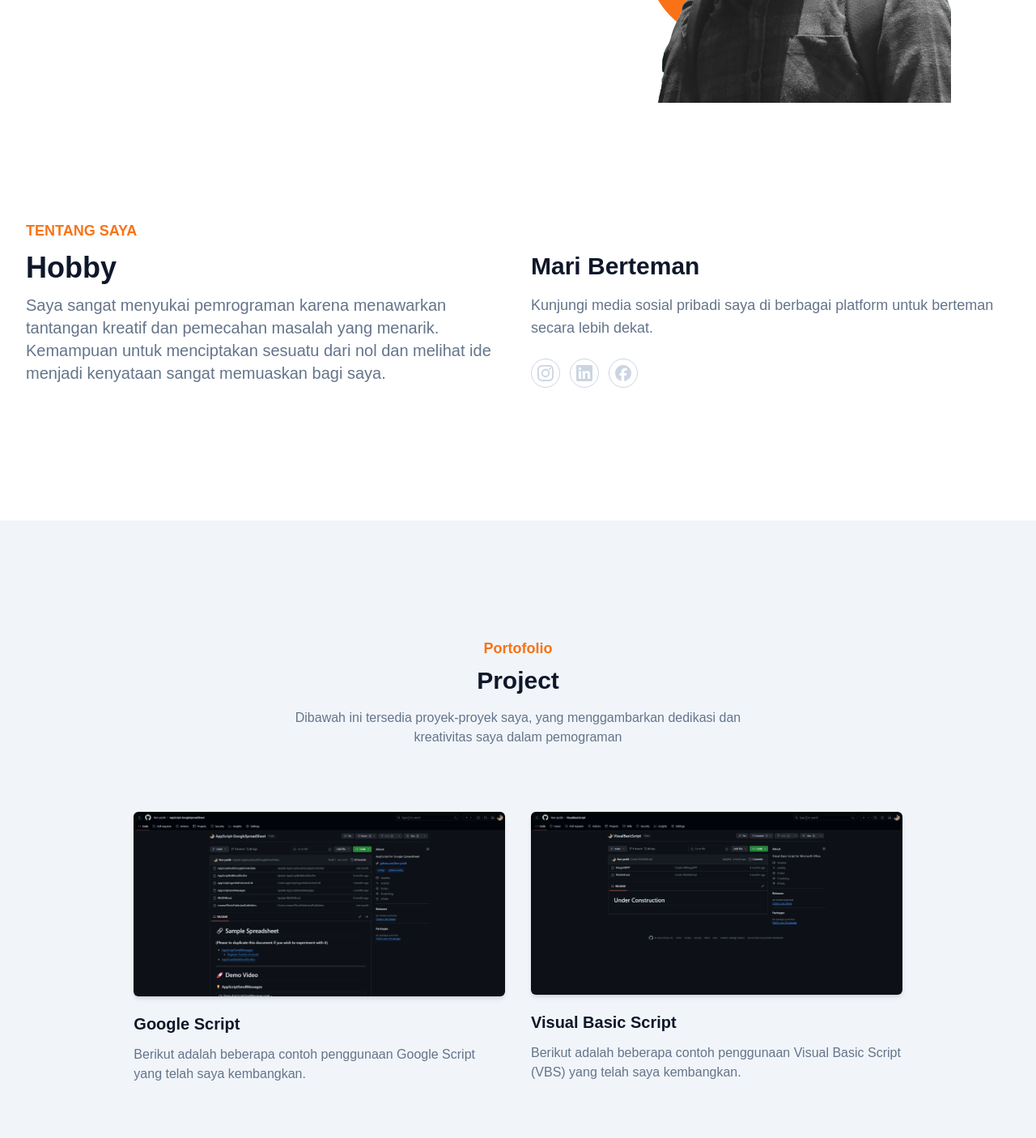
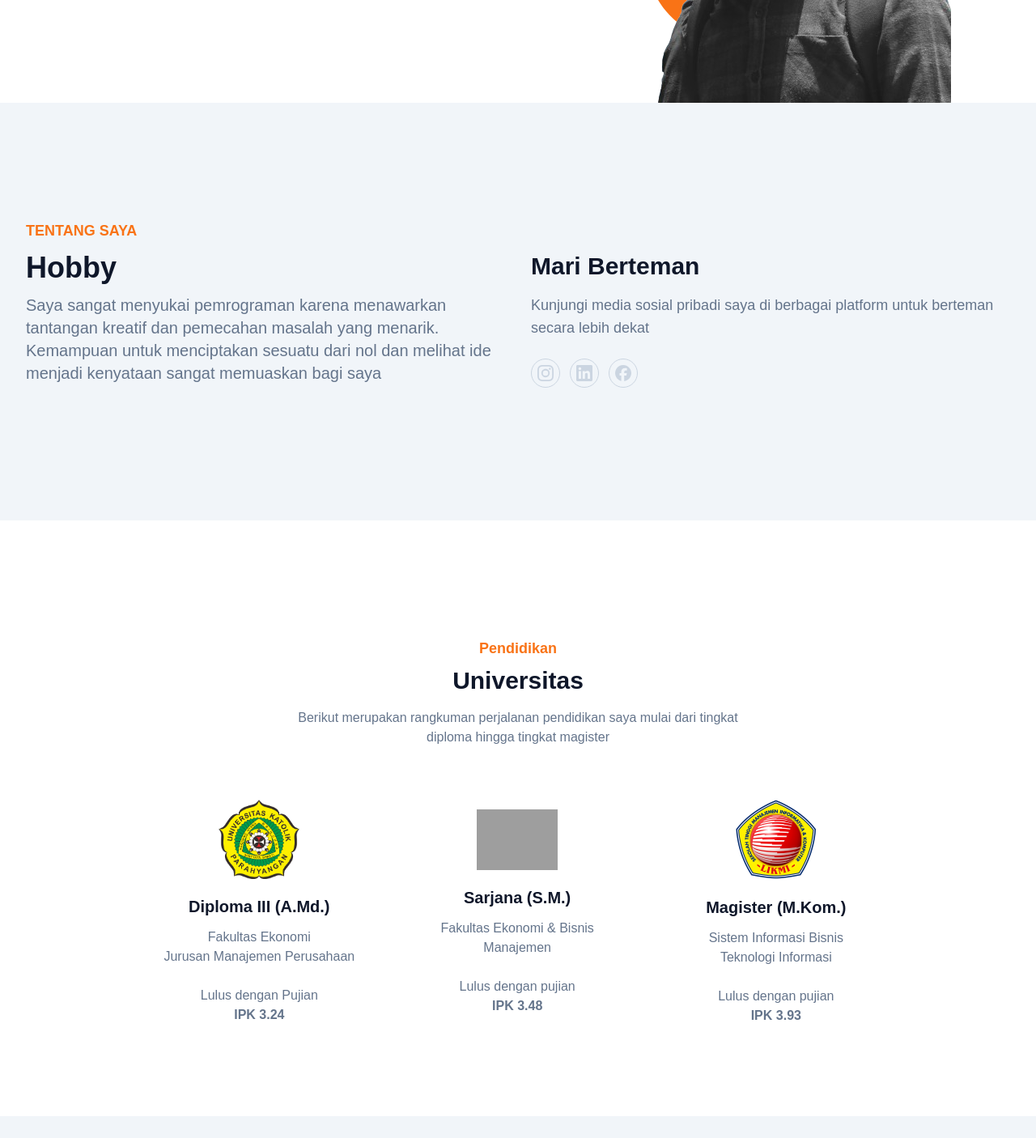
Before and after one commit to Ron-yos58/Portofolio-RS, a website: page index.html in a window 1280 px wide. Shown: the part 520-1926 px from the top of the page at 81% size. Drawn offline with nearby package versions, Linux system fonts and the light colour scheme; grey boxes are pictures that could not be loaded.

Commit message:
Update Index

```diff
--- a/index.html
+++ b/index.html
@@ -81,7 +81,7 @@
     </section>
     <!-- hero section end -->
     <!-- about section start -->
-    <section id="about" class="pt-36 pb-32">
+    <section id="about" class="pt-36 pb-32 bg-slate-100">
         <div class="container">
             <div class="flex flex-wrap">
                 <div class="w-full px-4 mb-10 lg:w-1/2">
@@ -90,12 +90,12 @@
                     <p class="font-medium text-base text-secondary max-w-xl lg:text-xl">
                         Saya sangat menyukai pemrograman karena menawarkan tantangan kreatif dan pemecahan masalah yang
                         menarik. Kemampuan untuk menciptakan sesuatu dari nol dan melihat ide menjadi kenyataan sangat
-                        memuaskan bagi saya.</p>
+                        memuaskan bagi saya</p>
                 </div>
                 <div class="w-full px-4 lg:w-1/2">
                     <h3 class="font-semibold text-dark text-2xl mb-4 lg:text-3xl lg:pt-10">Mari Berteman</h3>
                     <p class="font-medium text-base text-secondary mb-6 lg:text-lg">Kunjungi media sosial pribadi saya
-                        di berbagai platform untuk berteman secara lebih dekat.</p>
+                        di berbagai platform untuk berteman secara lebih dekat</p>
                     <div class="flex items-center">
                         <!-- instagram -->
                         <a href="https://www.instagram.com/ronald.sbastian58/" target="_blank"
@@ -133,6 +133,37 @@
         </div>
     </section>
     <!-- about section end -->
+    <!-- timeline section start -->
+    <section id="timeline" class="pt-36 pb-16 bg-white">
+        <div class="container">
+            <div class="w-full px-4">
+                <div class="max-w-xl mx-auto text-center mb-16">
+                    <h4 class="font-semibold text-lg text-primary mb-2">Pendidikan</h4>
+                    <h2 class="font-bold text-dark text-3xl mb-4">Universitas</h2>
+                    <p class=" font-medium text-md text-secondary">Berikut merupakan rangkuman perjalanan pendidikan saya mulai dari tingkat diploma hingga tingkat magister</p>
+                </div>
+                <div class="w-full px-4 flex flex-wrap items-center justify-center xl:w-10/12 xl:mx-auto text-center">
+                    <div class="mb-12 px-0 md:w-1/10 mx-auto space-x-8">
+                        <img src="unpar.png" alt="" style="width: 100px"  class="items-center mx-auto">
+                        <h3 class="font-semibold text-xl text-dark mt-5 mb-3">Diploma III (A.Md.)</h3>
+                        <p class="font-medium text-base text-secondary">Fakultas Ekonomi <br>Jurusan Manajemen Perusahaan <br><br>Lulus dengan Pujian <br><span class="font-bold">IPK 3.24</span></p>
+                    </div>
+                    <div class="mb-12 px-0 md:w-1/10 mx-auto space-x-8">
+                        <img src="https://res.cloudinary.com/startup-grind/image/upload/c_fill,dpr_2,f_auto,g_center,q_auto:good/v1/gcs/platform-data-dsc/events/Logo_Widyatama__Universitas_Widyatama__PNG-removebg-preview.png" alt="" style="width: 100px"  class="items-center mx-auto">
+                        <h3 class="font-semibold text-xl text-dark mt-5 mb-3">Sarjana (S.M.)</h3>
+                        <p class="font-medium text-base text-secondary">Fakultas Ekonomi & Bisnis <br> Manajemen <br><br>Lulus dengan pujian <br><span class="font-bold"> IPK 3.48</span></p>
+                    </div>
+                    <div class="mb-12 px-8 md:w-1/10 mx-auto space-x-8">
+                        <img src="likmi.png" alt="" style="width: 100px"  class="items-center mx-auto">
+                        <h3 class="font-semibold text-xl text-dark mt-5 mb-3">Magister (M.Kom.)</h3>
+                        <p class="font-medium text-base text-secondary">Sistem Informasi Bisnis <br> Teknologi Informasi <br><br>Lulus dengan pujian <br><span class="font-bold"> IPK 3.93</p>
+                    </div>
+                </div>
+            </div>
+        </div>
+    </section>
+    <!-- ====== Team Section End -->
+    <!-- timeline section end -->
     <!-- portofolio section start -->
     <section id="portofolio" class="pt-36 pb-16 bg-slate-100">
         <div class="container">
@@ -152,7 +183,7 @@
                         </div>
                         <h3 class="font-semibold text-xl text-dark mt-5 mb-3">Google Script</h3>
                         <p class="font-medium text-base text-secondary">Berikut adalah beberapa contoh penggunaan Google
-                            Script yang telah saya kembangkan.</p>
+                            Script yang telah saya kembangkan</p>
                     </div>
                     <div class="mb-12 p-4 md:w-1/2">
                         <div class="rounded-md shadow-md overflow-hidden">
@@ -162,7 +193,7 @@
                         </div>
                         <h3 class="font-semibold text-xl text-dark mt-5 mb-3">Visual Basic Script</h3>
                         <p class="font-medium text-base text-secondary">Berikut adalah beberapa contoh penggunaan Visual
-                            Basic Script (VBS) yang telah saya kembangkan.</p>
+                            Basic Script (VBS) yang telah saya kembangkan</p>
                     </div>
                 </div>
             </div>
@@ -177,7 +208,7 @@
                     <h4 class="font-semibold text-lg text-primary mb-2">Contact</h4>
                     <h2 class="font-bold text-dark text-3xl mb-4 sm:text-4xl lg:text-5xl">Hubungi Saya</h2>
                     <p class="font-medium text-md text-secondary md:text-lg">Untuk informasi lebih lanjut atau
-                        kolaborasi, silakan hubungi saya melalui pesan dibawah ini.</p>
+                        kolaborasi, silakan hubungi saya melalui pesan dibawah ini</p>
                 </div>
             </div>
 
```
Also changed, not shown: Widyatama.jpeg (added), likmi.png (added), unpar.png (added).
